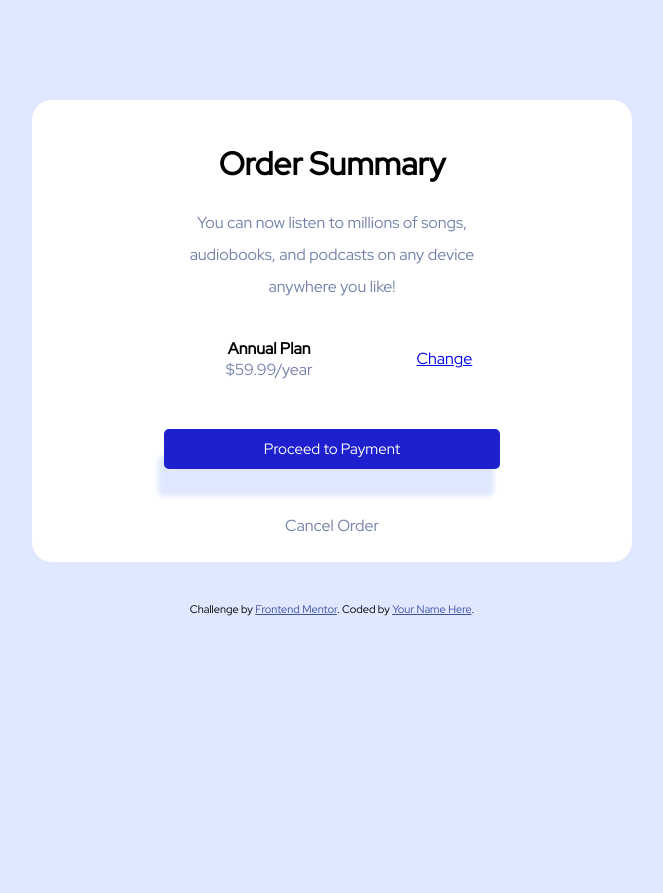
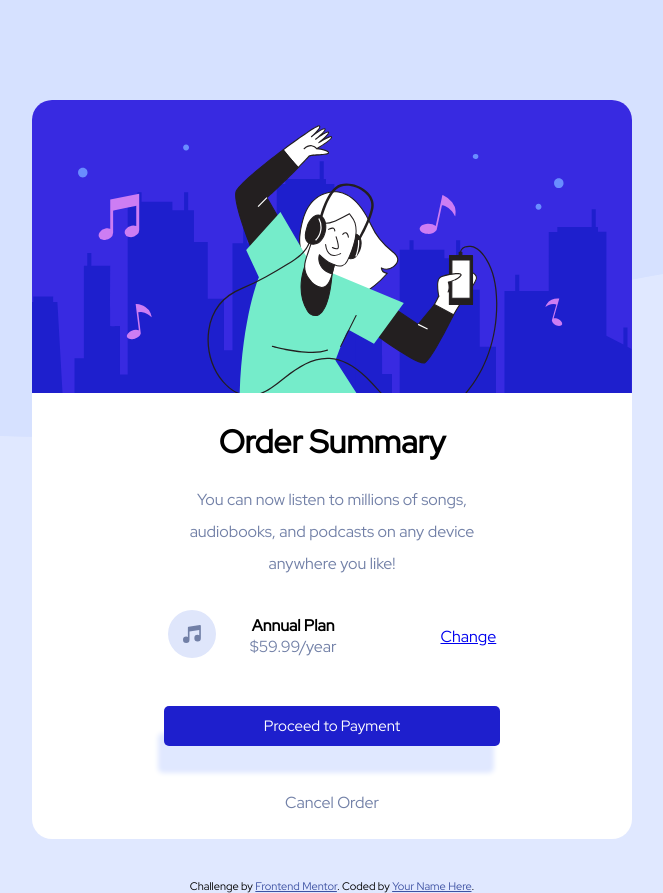
Before and after one commit to Aflah99/Challenge, a plain HTML site: page index.html in a window 1280 px wide. Shown: the whole page, without its empty margins (308-971 px from the left). Before the commit the page ends 800 px from the top, so only its background shows below. Drawn offline with Linux system fonts and the light colour scheme.

Commit message:
Add files via upload

```diff
--- a/index.html
+++ b/index.html
@@ -28,14 +28,14 @@
 <body>
 
   <div class="container">
-    <img class="main-pic"src="\images\illustration-hero.svg" alt="">
+    <img class="main-pic"src="illustration-hero.svg" alt="">
     <h1>Order Summary</h1>
 
     <p class="top-p">You can now listen to millions of songs, audiobooks, and podcasts on any
       device anywhere you like!</p>
       <table class="table1">
         <tr>
-          <td><img class="music-icon" src="\images\icon-music.svg" alt=""></td>
+          <td><img class="music-icon" src="icon-music.svg" alt=""></td>
           <td><p class="middle"><span>Annual Plan</span> <br> $59.99/year</p></td>
           <td><a class="change" href="#">Change</a></td>
         </tr>
--- a/style.css
+++ b/style.css
@@ -1,6 +1,6 @@
 body {
   margin: 0;
-  background-image: url("/images/pattern-background-desktop.svg");
+  background-image: url("pattern-background-desktop.svg");
   background-repeat: no-repeat;
   text-align: center;
   font-family: 'Red Hat Display', sans-serif;
```
